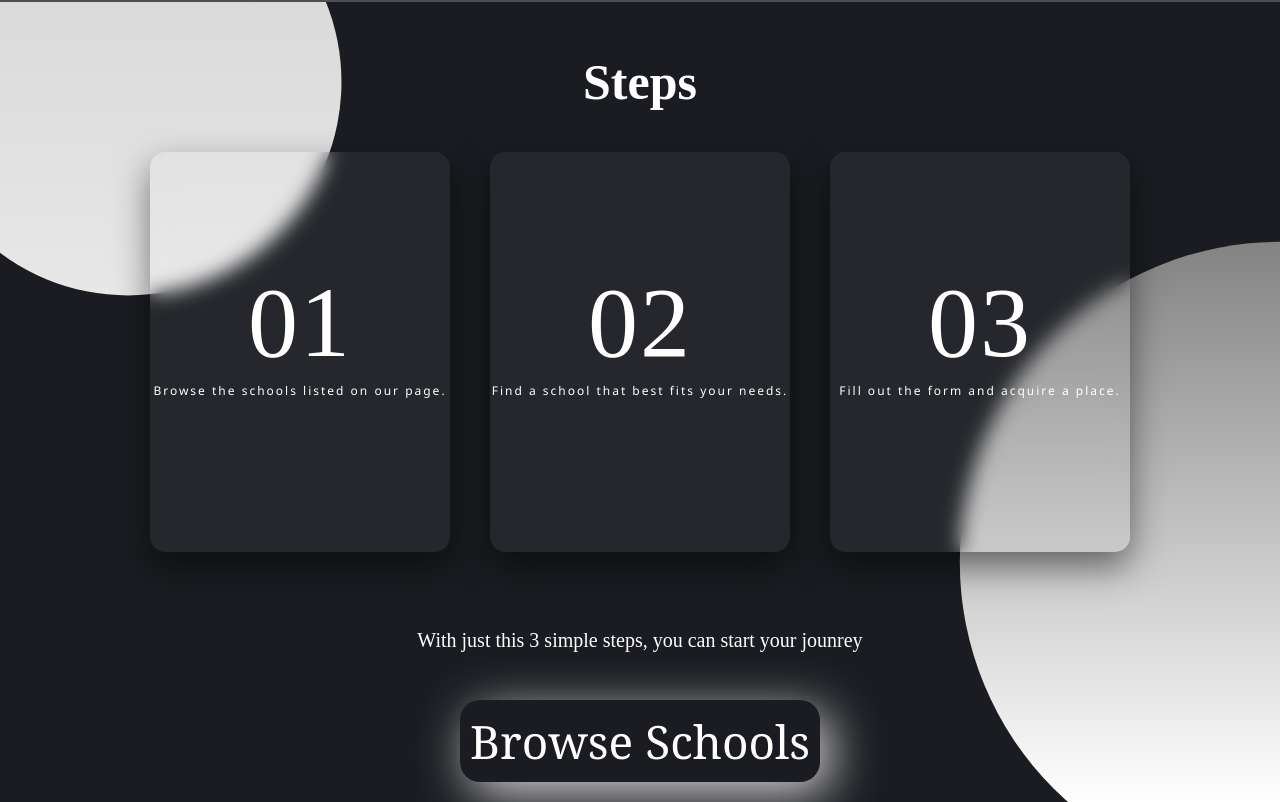
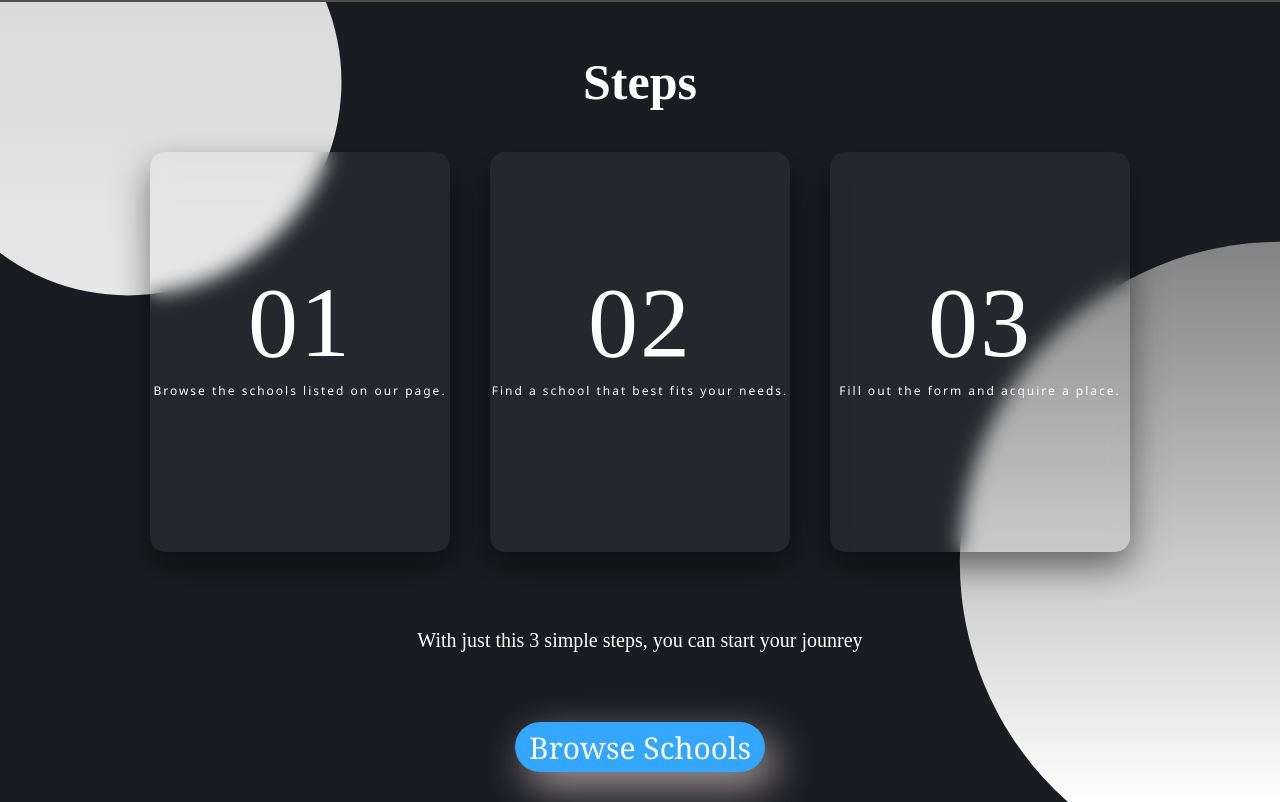
Before and after one commit to jonnynotbravo/Ha-Ge-iz, a React (Create React App) app: page / in a window 1280 px wide. Shown: the part 668-1470 px from the top of the page. Built offline with nearby package versions, Linux system fonts and the light colour scheme; grey boxes are pictures that could not be loaded.

Commit message:
Browse schools button and contact component css updated

```diff
--- a/src/App.js
+++ b/src/App.js
@@ -3,6 +3,7 @@ import SchoolsList from "./SchoolsList";
 import GenericNotFound from "./GenericNotFound";
 import Form from "./Form";
 import About from "./About";
+import Contact from "./Contact";
 import { Routes, Route, Navigate } from "react-router-dom";
 
 function App() {
@@ -13,6 +14,7 @@ function App() {
         <Route path="/form" element={<Form />} />
         <Route path="/schools" element={<SchoolsList />} />
         <Route path="/about" element={<About />} />
+        <Route path="/contact" element={<Contact />} />
         <Route path="/404" element={<GenericNotFound />} />
         <Route path="*" element={<Navigate to="/" />} />
       </Routes>
--- /dev/null
+++ b/src/Contact.js
@@ -0,0 +1,19 @@
+import { useNavigate } from "react-router-dom";
+
+const Contact = () => {
+  const navigate = useNavigate();
+
+  const handleGoBack = () => {
+    navigate("/");
+  };
+
+  return (
+    <div id="contact">
+      <h1>Contact Us</h1>
+      <p>For any questions, please email: jobuiznes@gmail.com</p>
+      <button onClick={handleGoBack}>Back to Home</button>
+    </div>
+  );
+};
+
+export default Contact;
--- a/src/Steps.js
+++ b/src/Steps.js
@@ -1,6 +1,11 @@
-import { NavLink } from "react-router-dom";
+import { useNavigate } from "react-router-dom";
 
 const Steps = () => {
+  const navigate = useNavigate();
+
+  const handleSubmit = () => {
+    navigate("/schools");
+  };
   return (
     <div id="stepsOuter">
       <h1>Steps</h1>
@@ -54,9 +59,9 @@ const Steps = () => {
         <p>With just this 3 simple steps, you can start your jounrey</p>
 
         <div className="center">
-          <NavLink to="/schools" id="button" className="btn">
-           Browse Schools
-          </NavLink>
+          <button onClick={handleSubmit} className="btn">
+            Browse Schools
+          </button>
         </div>
       </div>
     </div>
--- a/src/index.css
+++ b/src/index.css
@@ -544,40 +544,40 @@ main {
 
 /* button  */
 
-.center #button {
+.center button {
 	margin: auto;
-	border-radius: 20px;
-	box-shadow: 10px 12px 50px #d7d6d6;
-	width: 400px;
-	height: 100px;
-	font-size: 50px;
+	border-radius: 25px;
+	background-color: #33A6FF;
+	box-shadow: 10px 15px 40px #a59a9a;
+	width: 250px;
+	height: 50px;
+	font-size: 30px;
 	font-family: cambria;
-	text-decoration: none;
-	padding: 10px;
+	color: #ffffff;
+	border: none;
   }
 
-.center #button:hover {
+  .center button:hover {
 	border: none;
-	background-color: #bab7b7;
+	background-color: #33A6FF;
 	opacity: 1;
-	color: #ffffff;
+	color: #36486b;
   }
 
   .center {
 	position: absolute;
-	color: #ffffff;
 	bottom: 30px;
 
   }
 
   .center .btn:hover {
 	transition: 0.5s ease-in-out;
-	background-color: #ff0000;
+	background: #33A6FF;
   }
 
   .center #button {
-	--color1: #ffffff;
-	--color2: #ffffff;
+	--color1: #36486b;
+	--color2: #bccad6;
 	font-family: cambria;
 	text-align: center;
 	font-size: 46px;
@@ -592,7 +592,6 @@ main {
 	color: transparent;
 	-webkit-background-clip: text;
 	animation: 40s linear 0s infinite move;
-
   }
 
   @keyframes move {
@@ -604,3 +603,41 @@ main {
 	  background-position: 1000px;
 	}
   }
+
+
+/* Contact us */
+#contact {
+	display: flex;
+	flex-direction: column;
+	align-items: center;
+	justify-content: center;
+	height: 100vh;
+	background: linear-gradient(to bottom right, #1A1C21, #1A1C21);
+  }
+
+  #contact h1 {
+	font-size: 4rem;
+	color: #fff;
+	text-align: center;
+	text-shadow: 2px 2px #333;
+	margin-bottom: 3rem;
+  }
+
+  #contact p {
+	font-size: 1.5rem;
+	color: #fff;
+	text-align: center;
+	text-shadow: 1px 1px #333;
+  }
+
+  #contact button {
+	font-size: 1.3rem;
+	color: #fff;
+	background: #33a6ff;
+	padding: 1rem 2rem;
+	border-radius: 1rem;
+	border: none;
+	margin-top: 2rem;
+	cursor: pointer;
+	box-shadow: 2px 2px #33a6ff;
+  }
```
Lines whose indentation alone changed are shown as unchanged.
